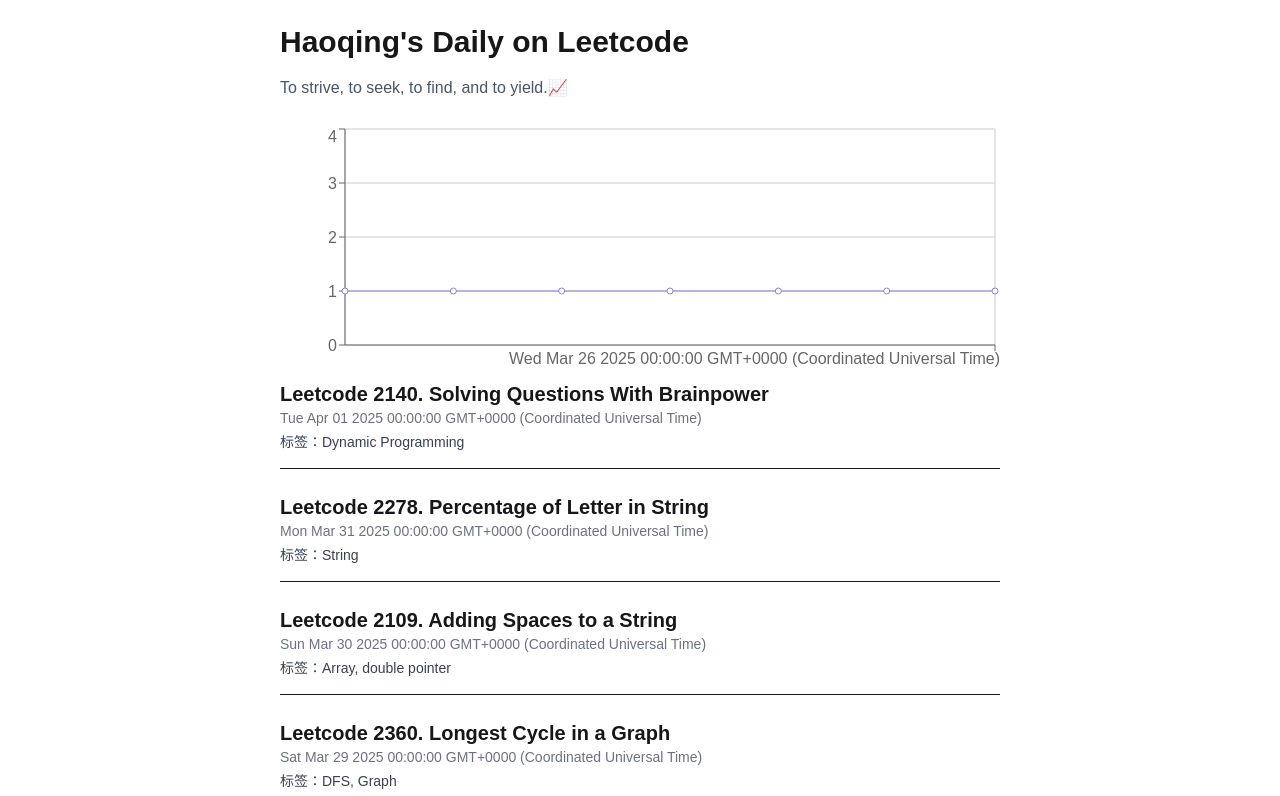
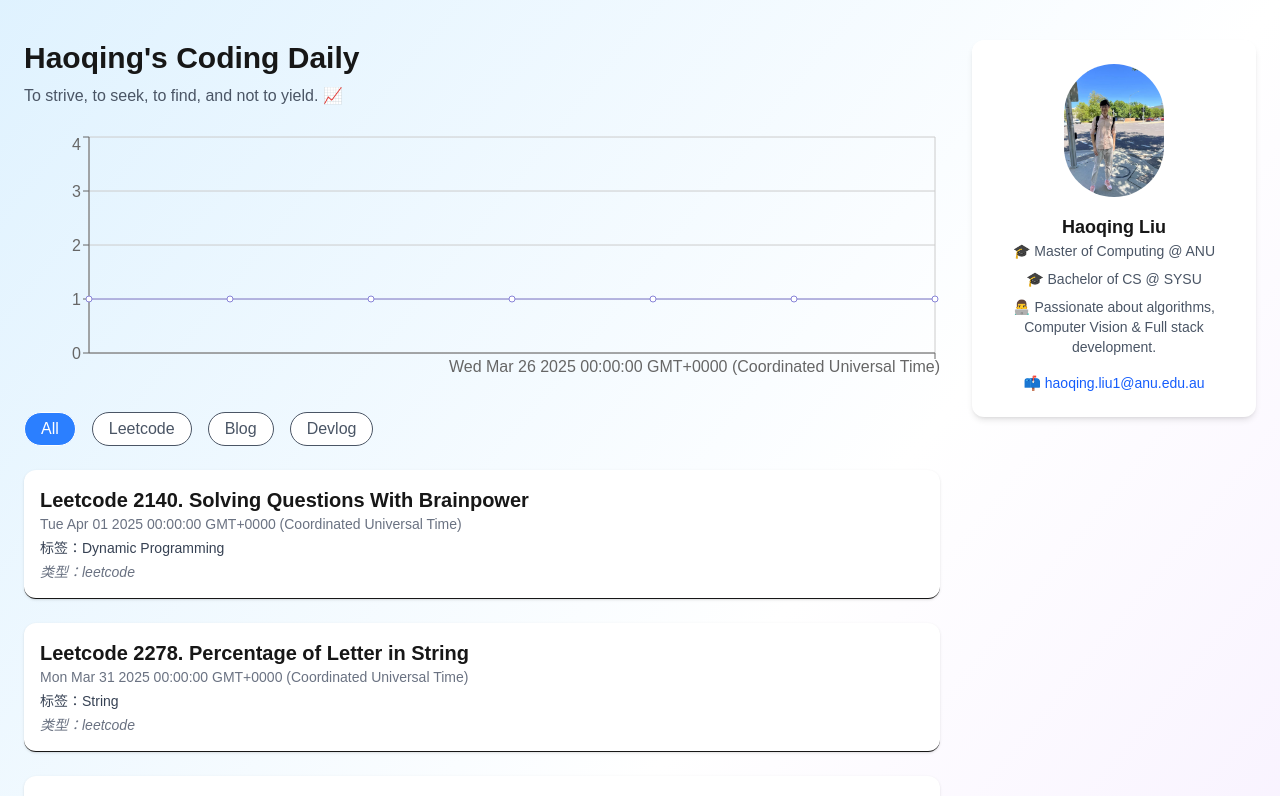
Before and after one commit to ArthurPeanut/daily-Leetcode, a Next.js app: page / in a window 1280 px wide. Shown: the top 796 px of the page. Built offline with nearby package versions, Linux system fonts and the light colour scheme.

Commit message:
Update the whole website

```diff
--- a/pages/[slug].tsx
+++ b/pages/[slug].tsx
@@ -4,6 +4,11 @@
 import { GetStaticPaths, GetStaticProps } from 'next';
 import { remark } from 'remark';
 import html from 'remark-html';
+import rehypeHighlight from 'rehype-highlight';
+import remarkRehype from 'remark-rehype';
+import rehypeStringify from 'rehype-stringify';
+import 'highlight.js/styles/github.css'; // 语法高亮样式
+import Link from 'next/link';
 
 type Props = {
   title: string;
@@ -13,15 +18,30 @@
 
 export default function PostPage({ title, date, contentHtml }: Props) {
   return (
-    <div className="max-w-3xl mx-auto p-6">
-      <h1 className="text-3xl font-bold mb-2">{title}</h1>
-      <p className="text-gray-500 mb-6">{date}</p>
-      <div className="prose" dangerouslySetInnerHTML={{ __html: contentHtml }} />
+    <div className="min-h-screen bg-gradient-to-br from-sky-100 via-white to-purple-100 py-12">
+      <div className="max-w-3xl mx-auto bg-white text-black p-8 rounded-2xl shadow-xl">
+        {/* 返回首页按钮 */}
+        <div className="mb-4">
+          <Link
+            href="/"
+            className="inline-block px-4 py-2 bg-blue-500 text-white text-sm rounded-full hover:bg-blue-600 transition"
+          >
+            ← 返回首页
+          </Link>
+        </div>
+
+        <h1 className="text-3xl font-bold mb-2">{title}</h1>
+        <p className="text-gray-500 mb-6">{date}</p>
+
+        <div
+          className="prose prose-lg max-w-none prose-pre:bg-gray-900 prose-pre:text-white prose-code:text-pink-600"
+          dangerouslySetInnerHTML={{ __html: contentHtml }}
+        />
+      </div>
     </div>
   );
 }
 
-// 获取所有文章路径
 export const getStaticPaths: GetStaticPaths = async () => {
   const postsDirectory = path.join(process.cwd(), 'posts');
   const filenames = fs.readdirSync(postsDirectory);
@@ -36,14 +56,18 @@
   };
 };
 
-// 获取指定文章内容
 export const getStaticProps: GetStaticProps = async ({ params }) => {
   const slug = params?.slug as string;
   const fullPath = path.join(process.cwd(), 'posts', `${slug}.md`);
   const fileContents = fs.readFileSync(fullPath, 'utf8');
   const { data, content } = matter(fileContents);
 
-  const processedContent = await remark().use(html).process(content);
+  const processedContent = await remark()
+    .use(remarkRehype)
+    .use(rehypeHighlight)
+    .use(rehypeStringify)
+    .process(content);
+
   const contentHtml = processedContent.toString();
 
   return {
--- a/pages/index.tsx
+++ b/pages/index.tsx
@@ -3,14 +3,15 @@
 import matter from 'gray-matter';
 import Link from 'next/link';
 import ProgressChart from '../components/ProgressChart';
-
-
+import { useState } from 'react';
+import Image from 'next/image';
 
 type Post = {
   slug: string;
   title: string;
   date: string;
   tags: string[];
+  type: string;
 };
 
 export async function getStaticProps() {
@@ -26,6 +27,7 @@
       title: data.title || '',
       date: String(data.date || ''),
       tags: data.tags || [],
+      type: data.type || 'blog',
     };
   });
 
@@ -39,7 +41,10 @@
 }
 
 export default function HomePage({ posts }: { posts: Post[] }) {
-  // 统计每日刷题数量
+  const [filter, setFilter] = useState<'all' | 'leetcode' | 'blog' | 'devlog'>('all');
+
+  const filteredPosts = filter === 'all' ? posts : posts.filter((post) => post.type === filter);
+
   const dailyCount: Record<string, number> = {};
   posts.forEach((post) => {
     dailyCount[post.date] = (dailyCount[post.date] || 0) + 1;
@@ -51,22 +56,66 @@
   }));
 
   return (
-    <div className="max-w-3xl mx-auto p-6">
-      <h1 className="text-3xl font-bold mb-4">Haoqing&apos;s Daily on Leetcode</h1>
-      <p className="text-gray-600 mb-6">To strive, to seek, to find, and to yield.📈</p>
+    <div className="min-h-screen bg-gradient-to-br from-sky-100 via-white to-purple-100">
+      <div className="max-w-7xl mx-auto px-6 py-10 grid grid-cols-1 md:grid-cols-4 gap-8">
+        {/* 主体内容区 */}
+        <div className="md:col-span-3">
+          <h1 className="text-3xl font-bold mb-2">Haoqing&apos;s Coding Daily</h1>
+          <p className="text-gray-600 mb-6">To strive, to seek, to find, and not to yield. 📈</p>
 
           <ProgressChart data={chartData} />
 
+          {/* 筛选按钮 */}
+          <div className="flex gap-4 my-6">
+            {['all', 'leetcode', 'blog', 'devlog'].map((type) => (
+              <button
+                key={type}
+                onClick={() => setFilter(type as typeof filter)}
+                className={`px-4 py-1 rounded-full border ${
+                  filter === type ? 'bg-blue-500 text-white' : 'bg-white text-gray-600'
+                }`}
+              >
+                {type === 'all' ? 'All' : type.charAt(0).toUpperCase() + type.slice(1)}
+              </button>
+            ))}
+          </div>
 
-      {posts.map((post) => (
-        <div key={post.slug} className="mb-6 border-b pb-4">
+          {/* 文章列表 */}
+          {filteredPosts.map((post) => (
+            <div key={post.slug} className="mb-6 border-b pb-4 bg-white rounded-xl shadow-sm p-4">
               <h2 className="text-xl font-semibold">
                 <Link href={`/${post.slug}`}>{post.title}</Link>
               </h2>
               <p className="text-sm text-gray-500">{post.date}</p>
               <p className="mt-1 text-sm text-gray-700">标签：{post.tags.join(', ')}</p>
+              <p className="mt-1 text-sm text-gray-500 italic">类型：{post.type}</p>
             </div>
           ))}
         </div>
+
+        {/* 侧边栏 */}
+        <div className="hidden md:block">
+          <div className="bg-white p-6 rounded-xl shadow-md sticky top-10">
+            <div className="flex flex-col items-center text-center">
+              {/* 如果你放了 public/me.jpg 就会显示头像 */}
+              <Image
+                src="/me.jpg"
+                alt="Haoqing"
+                width={100}
+                height={100}
+                className="rounded-full mb-4"
+              />
+              <h2 className="text-lg font-semibold">Haoqing Liu</h2>
+              <p className="text-sm text-gray-600 mb-2">🎓 Master of Computing @ ANU</p>
+              <p className="text-sm text-gray-600 mb-2">🎓 Bachelor of CS @ SYSU</p>
+              <p className="text-sm text-gray-600 mb-4">👨‍💻 Passionate about algorithms, Computer Vision & Full stack development.</p>
+              <a href="mailto:haoqing@example.com" className="text-blue-600 text-sm hover:underline">
+                📫 haoqing.liu1@anu.edu.au
+              </a>
+            </div>
+          </div>
+        </div>
+      </div>
+    </div>
   );
 }
--- a/posts/2025-03-26.md
+++ b/posts/2025-03-26.md
@@ -2,6 +2,7 @@
 title: Leetcode 2829. Determine the Minimum Sum of a k-avoiding Array
 date: 2025-03-26
 tags: [Math, Greedy]
+type: leetcode
 ---
 
 ## Solution
--- a/posts/2025-03-30.md
+++ b/posts/2025-03-30.md
@@ -2,6 +2,7 @@
 title: Leetcode 2109. Adding Spaces to a String
 date: 2025-03-30
 tags: [Array, double pointer]
+type: leetcode
 ---
 
 You are given a **0-indexed** string `s` and a **0-indexed** integer array `spaces` that describes the indices in the original string where spaces will be added. Each space should be inserted **before** the character at the given index.
--- a/posts/2025-03-31.md
+++ b/posts/2025-03-31.md
@@ -2,6 +2,7 @@
 title: Leetcode 2278. Percentage of Letter in String
 date: 2025-03-31
 tags: [String]
+type: leetcode
 ---
 
 Given a string s and a character letter, return the percentage of characters in s that equal letter rounded down to the nearest whole percent.
--- a/posts/2025-04-01.md
+++ b/posts/2025-04-01.md
@@ -2,6 +2,7 @@
 title: Leetcode 2140. Solving Questions With Brainpower
 date: 2025-04-01
 tags: [Dynamic Programming]
+type: leetcode
 ---
 
 You are given a 0-indexed 2D integer array questions where questions[i] = [pointsi, brainpoweri].
--- /dev/null
+++ b/tailwind.config.cjs
@@ -0,0 +1,11 @@
+/** @type {import('tailwindcss').Config} */
+module.exports = {
+    content: [
+        './pages/**/*.{js,ts,jsx,tsx}',
+        './components/**/*.{js,ts,jsx,tsx}',
+    ],
+    theme: {
+        extend: {},
+    },
+    plugins: [require('@tailwindcss/typography')],
+};
```
Also changed, not shown: package.json (+6 -1 lines), posts/2025-03-27.md (+4 -4 lines), posts/2025-03-28.md (+3 -1 lines), posts/2025-03-29.md (+3 -1 lines), public/me.jpg (added), 1 other file (tests, documents, lock files or other folders). Lines whose indentation alone changed are shown as unchanged.
